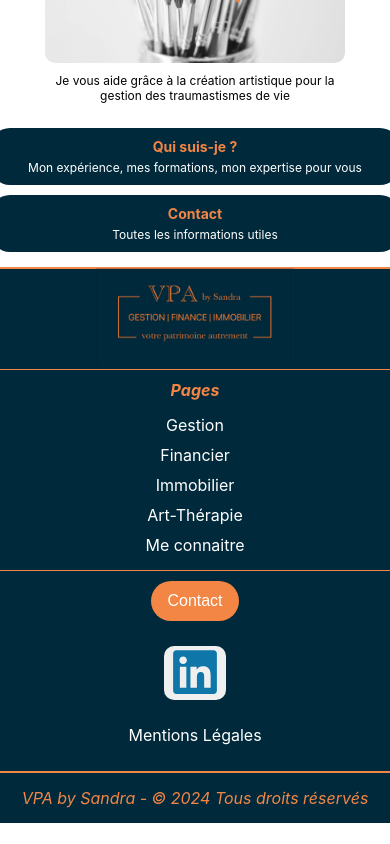
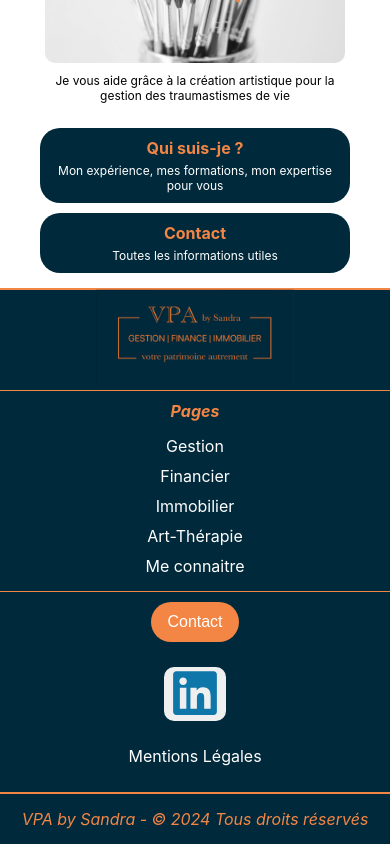
Before and after one commit to JeremyPromsy/SandraPro, a React (Create React App) app in the folder frontsandra/: page /#/ in a window 390 px wide. Shown: the part 855-1699 px from the top of the page. Before the commit the page ends 1678 px from the top, so only its background shows below. Built offline with nearby package versions, Linux system fonts and the light colour scheme.

Commit message:
Ajustement page home

```diff
--- a/frontsandra/src/styles/home.css
+++ b/frontsandra/src/styles/home.css
@@ -155,23 +155,17 @@ a {
 }
 
 @media screen and (max-width:768px){
-    .enSavoirPlus {
-        width: 450px;
-    }
-}
-
-@media screen and (max-width:480px){
     .home h1 {
         font-size: 16px;
     }
 
     .titrePres{
-        height: 150px;
-        width: 300px;
+        height: 200px;
+        width: 450px;
     }
 
     .titrePres h3 {
-        font-size: 26px;
+        font-size: 30px;
     }
 
     .titrePres p {
@@ -179,11 +173,10 @@ a {
         text-align: center;
     }
 
-
     .presInd p {
         text-align: center;
         font-size: 12px;
-        max-width: 300px;
+        max-width: 450px;
     }
 
     .presentation h2 {
@@ -192,7 +185,6 @@ a {
 
     .presentationActivite {
         margin: 5px 10px;
-        max-width: 1200px;
     }
 
     .contactHome {
@@ -208,11 +200,11 @@ a {
     }
 
     .enSavoirPlus {
-        width: 400px;
+        width: 450px;
     }
 
     .enSavoirPlus h2 {
-        font-size: 14px;
+        font-size: 16px;
     }
 
     .enSavoirPlus p {
@@ -220,3 +212,22 @@ a {
         padding-top: 5px;
     }
 }
+
+@media screen and (max-width:480px){
+    .titrePres{
+        height: 150px;
+        width: 300px;
+    }
+
+    .titrePres h3 {
+        font-size: 26px;
+    }
+
+    .presInd p {
+        max-width: 300px;
+    }
+
+    .enSavoirPlus {
+        width: 300px;
+    }
+}
```
